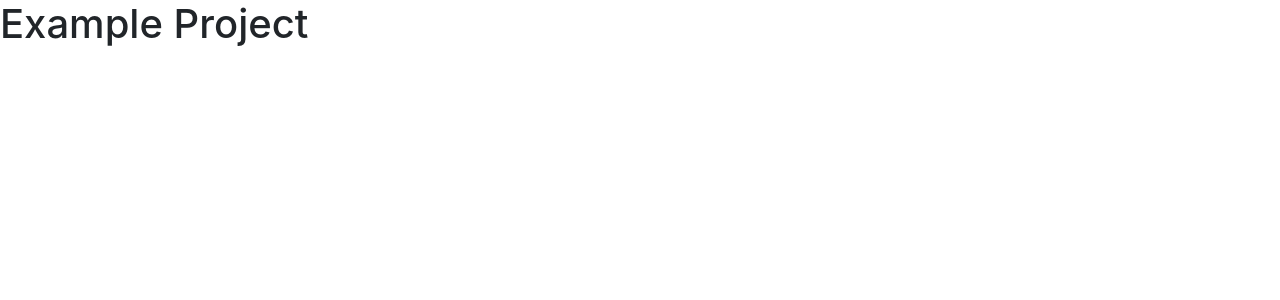
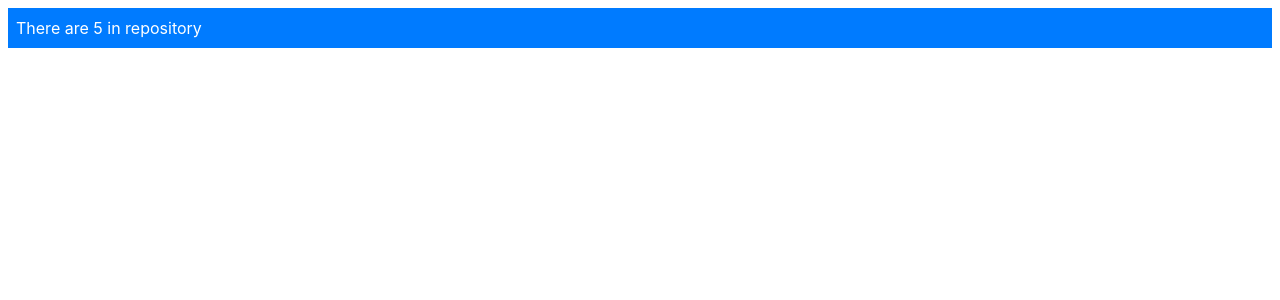
Before and after one commit to Arifdamar/Angular, an Angular app in the folder example/: page / in a window 1280 px wide. Shown: the top 300 px of the page. Built offline with nearby package versions, Linux system fonts and the light colour scheme.

Commit message:
Deleting app component and instead adding product component

```diff
--- a/example/src/app/app.component.html
+++ /dev/null
@@ -1 +0,0 @@
-<h1>Example Project</h1>
--- a/example/src/app/app.component.ts
+++ /dev/null
@@ -1,10 +0,0 @@
-import { Component } from '@angular/core';
-
-@Component({
-  selector: 'app-root',
-  templateUrl: './app.component.html',
-  styleUrls: ['./app.component.css']
-})
-export class AppComponent {
-  title = 'example';
-}
--- a/example/src/app/app.module.ts
+++ b/example/src/app/app.module.ts
@@ -1,16 +1,16 @@
 import { BrowserModule } from '@angular/platform-browser';
 import { NgModule } from '@angular/core';
+import { ProductComponent } from './product.component';
 
-import { AppComponent } from './app.component';
 
 @NgModule({
   declarations: [
-    AppComponent
+    ProductComponent
   ],
   imports: [
     BrowserModule
   ],
   providers: [],
-  bootstrap: [AppComponent]
+  bootstrap: [ProductComponent]
 })
 export class AppModule { }
--- /dev/null
+++ b/example/src/app/product.component.html
@@ -0,0 +1,3 @@
+<div class="bg-primary text-white m-2 p-2">
+    There are {{ model.getProducts().length }} in repository
+</div>
--- /dev/null
+++ b/example/src/app/product.component.ts
@@ -0,0 +1,11 @@
+import { Component } from '@angular/core';
+import { ProductRepository } from './repository.model';
+
+@Component({
+    selector: 'app',
+    templateUrl: './product.component.html',
+    styleUrls: ['./product.component.css']
+})
+export class ProductComponent {
+    model: ProductRepository = new ProductRepository();
+}
--- a/example/src/index.html
+++ b/example/src/index.html
@@ -8,6 +8,6 @@
   <link rel="icon" type="image/x-icon" href="favicon.ico">
 </head>
 <body>
-  <app-root></app-root>
+  <app></app>
 </body>
 </html>
```
Also changed, not shown: example/src/app/app.component.css (deleted), example/src/app/product.component.css (added), 1 other file (tests, documents, lock files or other folders).
